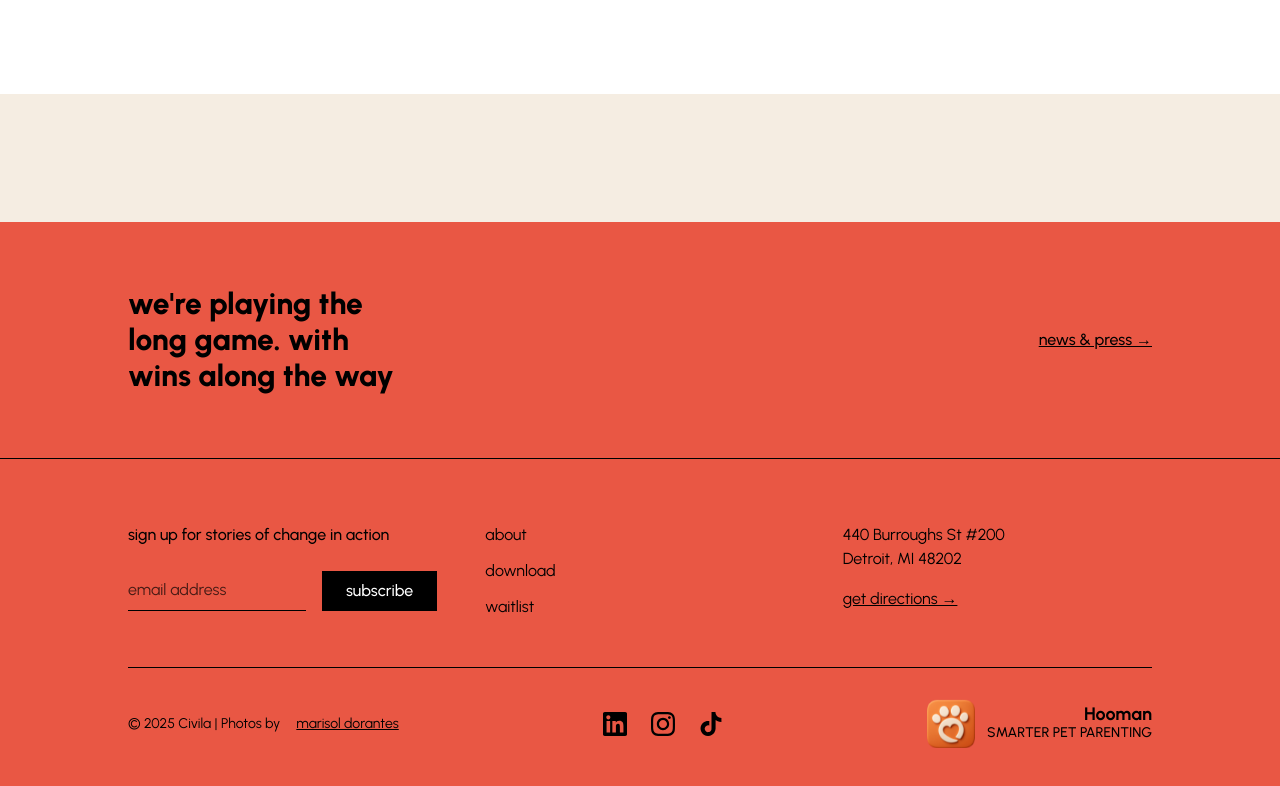
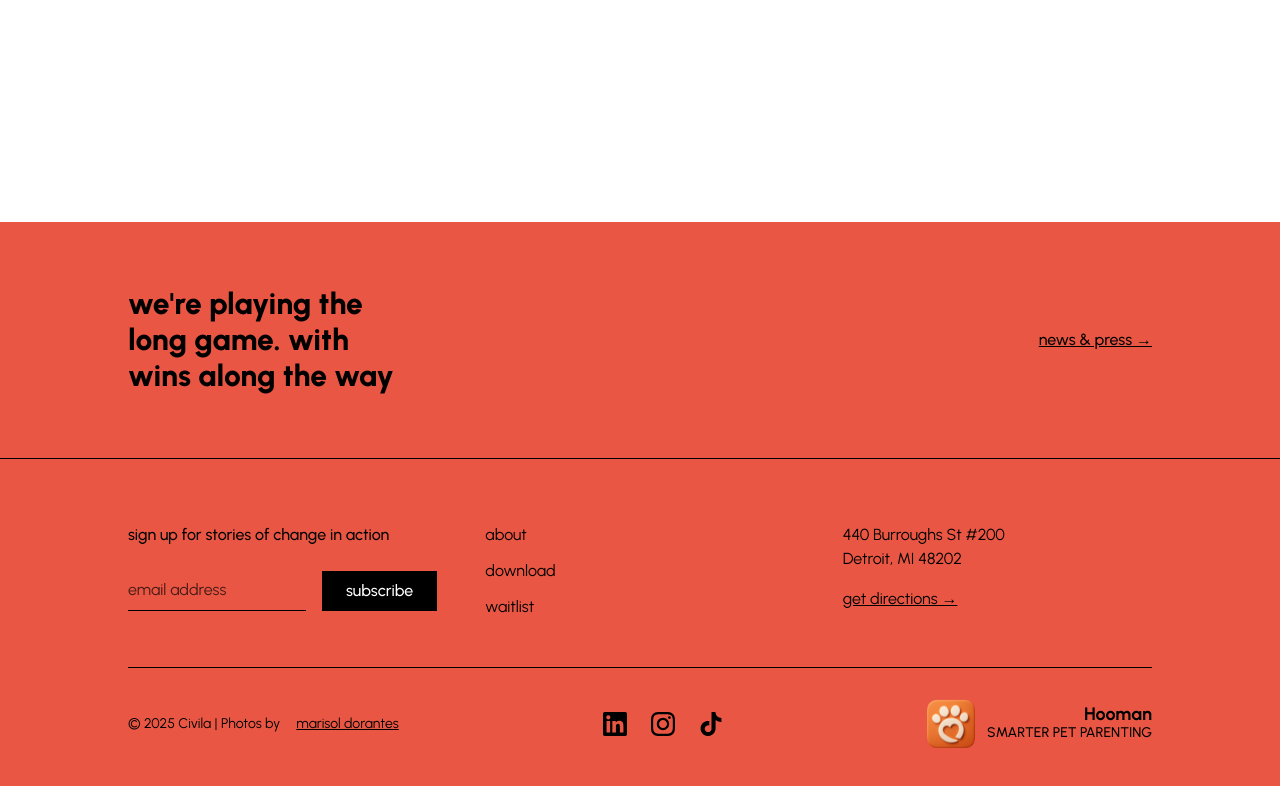
Before and after one commit to prayasahuja5/hoomanpets-website, a Next.js app: page / in a window 1280 px wide. Shown: the part 8976-9762 px from the top of the page. Built offline with nearby package versions, Linux system fonts and the light colour scheme; no server answers.

Commit message:
fix: Change spacing color from orange to white between socials and footer - Added white spacer div before footer - Removed margin-top from footer element - Creates clean white transition from socials to footer - Improves visual flow and color separation

```diff
--- a/app/components/Footer.tsx
+++ b/app/components/Footer.tsx
@@ -37,9 +37,14 @@ export default function Footer() {
   }, [])
 
   return (
+    <>
+      {/* White Spacer Section */}
+      <div className="bg-white h-20 md:h-32"></div>
+
+      {/* Footer */}
       <footer
         ref={footerRef}
-      className={`bg-hooman-orange text-hooman-black mt-20 md:mt-32 transition-opacity duration-1000 ${
+        className={`bg-hooman-orange text-hooman-black transition-opacity duration-1000 ${
           isVisible ? 'opacity-100' : 'opacity-0'
         }`}
       >
@@ -210,5 +215,6 @@ export default function Footer() {
           </div>
         </div>
       </footer>
+    </>
   )
 }
```
Lines whose indentation alone changed are shown as unchanged.
